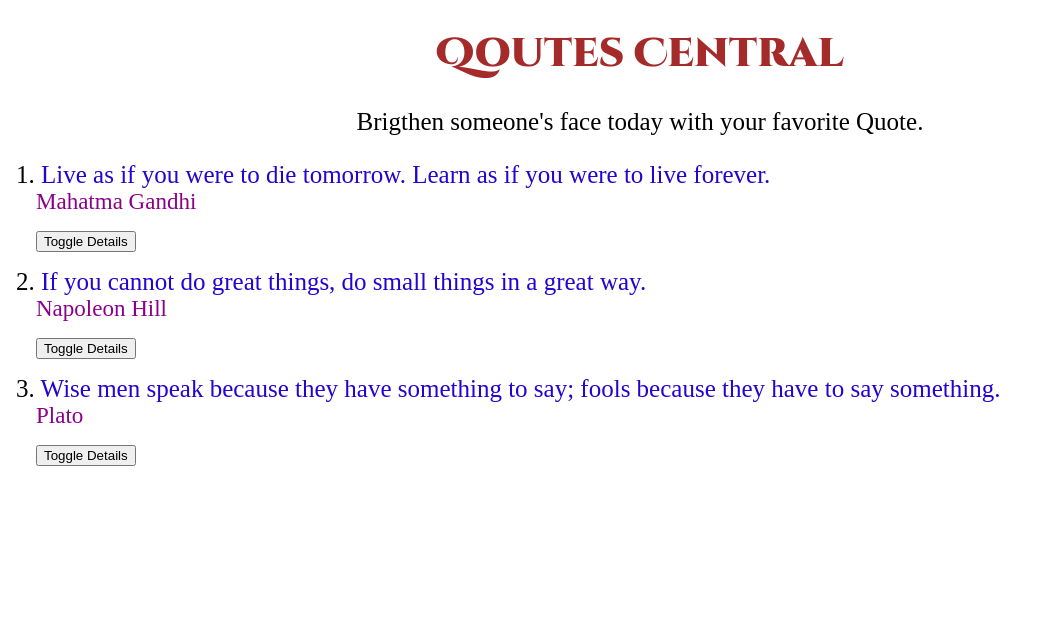
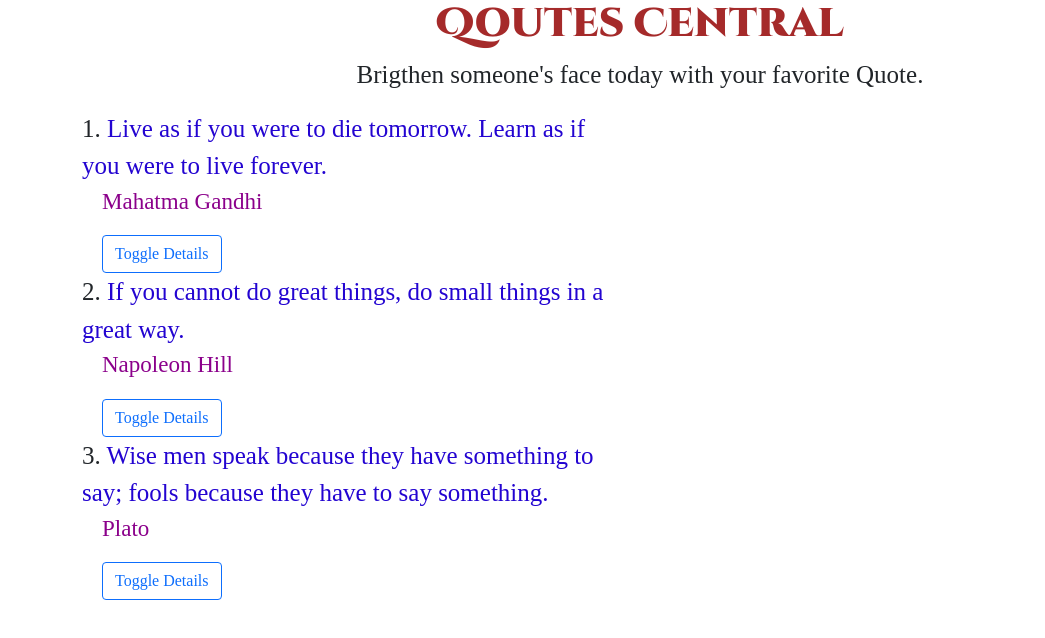
Before and after one commit to Vitalis-Kirui/Quotes-Angular-ip, an Angular app: page / in a window 1280 px wide. Shown: the top 638 px of the page, without its empty margins (0-1045 px from the left). Built offline with nearby package versions, Linux system fonts and the light colour scheme; a web font is replaced by a local one.

Commit message:
pushing bootstrap installation and application

```diff
--- a/package.json
+++ b/package.json
@@ -18,6 +18,8 @@
     "@angular/platform-browser": "~12.2.0",
     "@angular/platform-browser-dynamic": "~12.2.0",
     "@angular/router": "~12.2.0",
+    "bootstrap": "^5.1.0",
+    "popper": "^1.0.1",
     "rxjs": "~6.6.0",
     "tslib": "^2.3.0",
     "zone.js": "~0.11.4"
--- a/src/app/qoutes-parent/qoutes-parent.component.html
+++ b/src/app/qoutes-parent/qoutes-parent.component.html
@@ -1,5 +1,6 @@
 <!DOCTYPE html>
 <html>
+
 <head>
     <meta charset='utf-8'>
     <meta http-equiv='X-UA-Compatible' content='IE=edge'>
@@ -15,6 +16,7 @@
     <link rel="preconnect" href="https://fonts.gstatic.com" crossorigin>
     <link href="https://fonts.googleapis.com/css2?family=Josefin+Sans&display=swap" rel="stylesheet">
 </head>
+
 <body>
 
     <div class="container">
@@ -27,17 +29,26 @@
 
         </div>
 
-        <div class="quotes" *ngFor = 'let quote of quotesArray; let i = index'>
+        <div class="row">
 
-            <p> <span class="ids"> {{quote.id}}.  </span> <span class="quoteItself" appHighlighterDirective>{{quote.quotes}}</span> <br> <span id="author"> {{quote.authorName}} </span> </p>
+            <div class="col-md-6">
 
-            <app-qoutes-details *ngIf = 'quote.showDetails' [quote] = 'quote' (isComplete) = 'spliceQoutesConstructor($event, i)'></app-qoutes-details>
+                <div class="quotes" *ngFor='let quote of quotesArray; let i = index'>
 
-            <button class="btn btn-primary toggleButton" (click) = 'toggleDetails(i)'> Toggle Details</button>
+                    <p> <span class="ids"> {{quote.id}}. </span> <span class="quoteItself" appHighlighterDirective>{{quote.quotes}}</span> <br> <span id="author"> {{quote.authorName}}</span> </p>
+
+                    <app-qoutes-details *ngIf='quote.showDetails' [quote]='quote' (isComplete)='spliceQoutesConstructor($event, i)'></app-qoutes-details>
+
+                    <button class="btn btn-outline-primary toggleButton" (click)='toggleDetails(i)'> Toggle Details</button>
+
+                </div>
+
+            </div>
 
         </div>
 
     </div>
 
 </body>
+
 </html>
--- a/src/styles.css
+++ b/src/styles.css
@@ -1 +1 @@
-/* You can add global styles to this file, and also import other style files */
+@import "~bootstrap/dist/css/bootstrap.css";
```
Also changed, not shown: 1 other file (tests, documents, lock files or other folders).
